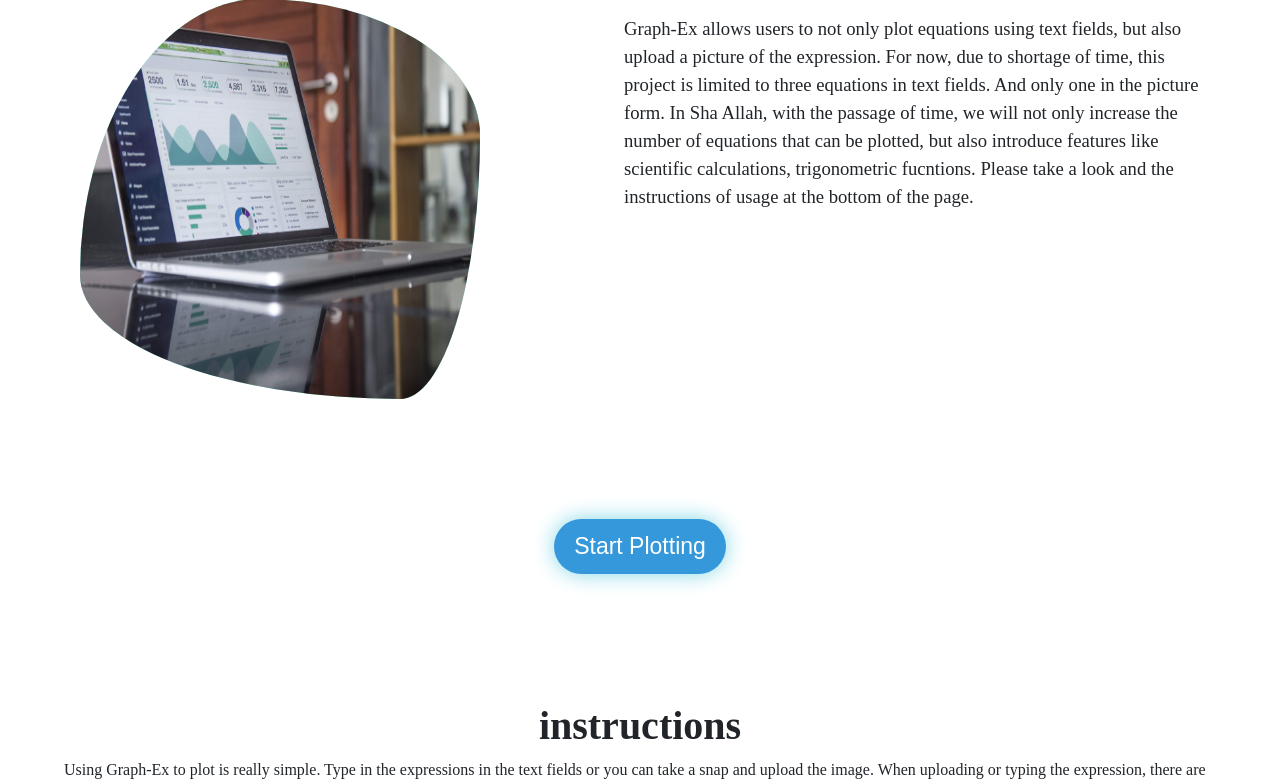
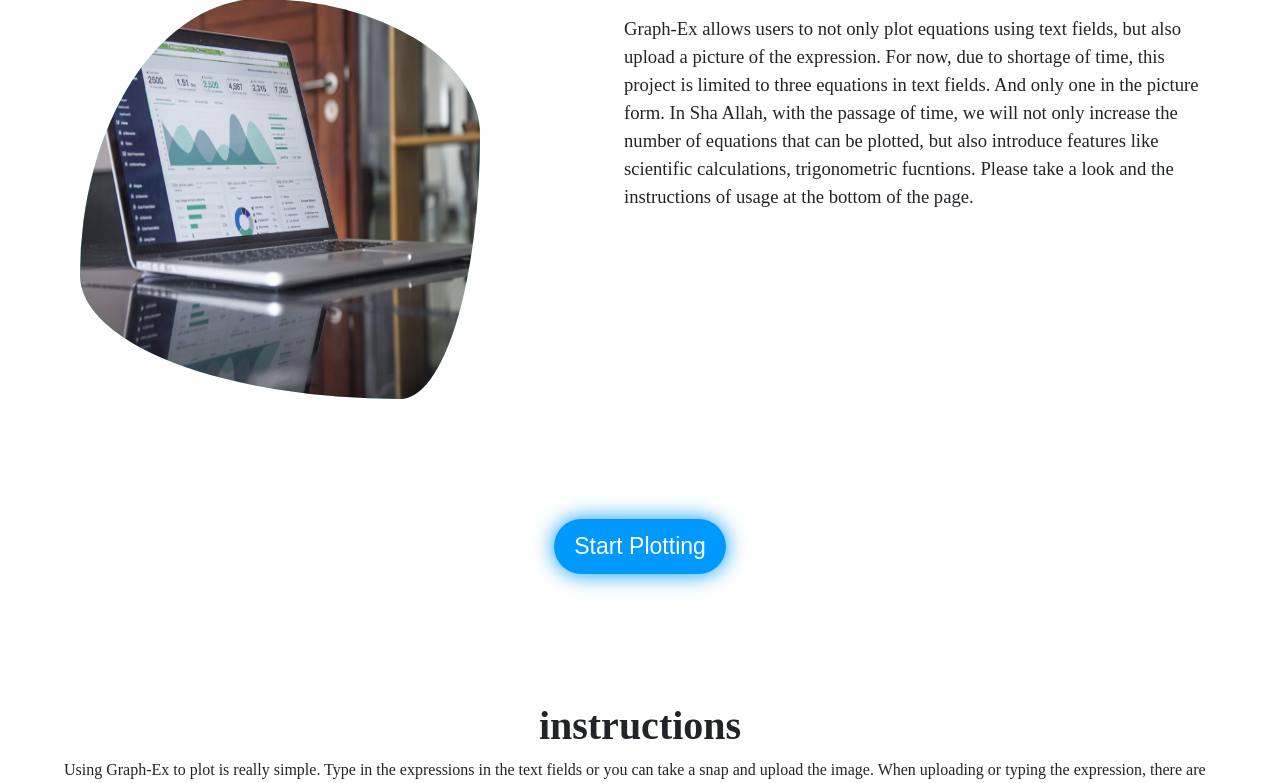
Before and after one commit to nabeelraza-7/graph-eq, a Django app: page / in a window 1280 px wide. Shown: the part 1189-1972 px from the top of the page. Run offline with Django 3.2, Linux system fonts and the light colour scheme; some libraries are stand-ins or nearby versions.

Commit message:
Little Adjustments

```diff
--- a/grapheq/project_app/views.py
+++ b/grapheq/project_app/views.py
@@ -11,13 +11,15 @@ def about_page(request):
 
 def plot(request):
     equations_from_fields = request.POST.getlist('equation')
+    image = request.POST.getlist('image_file')
     if len(equations_from_fields) != 0:
         plot_eq_fields(equations_from_fields)
-        render(request, 'project_app/results.html')
-    else:
-        image = request.POST.getlist('image_file')
+        return render(request, 'project_app/results.html')
+    elif len(image) != 0 :
         plot_eq_image(image)
+        return render(request, 'project_app/results.html')
     return render(request, 'project_app/plot.html')
+
 
 def plot_eq_fields(equations_from_fields):
     print("Equation here...", equations_from_fields)
--- a/grapheq/static/css/body.css
+++ b/grapheq/static/css/body.css
@@ -85,13 +85,13 @@ main{
     -webkit-border-radius: 28;
     -moz-border-radius: 28;
     border-radius: 28px;
-    -webkit-box-shadow: 0px 0px 21px #83d7e6;
-    -moz-box-shadow: 0px 0px 21px #83d7e6;
-    box-shadow: 0px 0px 21px #83d7e6;
+    -webkit-box-shadow: 0px 0px 21px #0099FF;
+    -moz-box-shadow: 0px 0px 21px #0099FF;
+    box-shadow: 0px 0px 21px #0099FF;
     font-family: Arial;
     color: #ffffff;
     font-size: 23px;
-    background: #3498db;
+    background: #0099FF;
     padding: 10px 20px 10px 20px;
     text-decoration: none;
     border: 0px;
--- a/grapheq/static/css/style.css
+++ b/grapheq/static/css/style.css
@@ -1,13 +1,7 @@
 *{
     box-sizing: border-box;
 }
-
-.grid-container{
-    margin: 5rem 0;
-    display: flex;
-    flex-wrap: wrap;
-}
-
+/* user_registration.html */
 .card{
     position: relative;
     width: 400px;
@@ -19,6 +13,7 @@
     box-shadow: 0 0 40px 20px rgba(0, 0, 0, 0.26);
     background-color: black;
 }
+/* user_login.html */
 .card1{
     position: relative;
     width: 400px;
@@ -32,6 +27,8 @@
     background-color: white;
 
 }
+/* user_registration.html */
+/* user_login.html */
 .input-fields{
     display: block;
     width: 100%;
@@ -42,6 +39,8 @@
     padding: 0.6rem;
     color: rgb(51, 51, 51);
 }
+/* user_registration.html */
+/* user_login.html */
 .input-fields::placeholder{
     color: rgb(102, 102, 102);
 }
@@ -79,7 +78,7 @@ input[type=submit]:hover {
     transform: scale(1.1);
     box-shadow: 0 0 30px 3px #0099FF;
 }
-
+/* In user_registration.html */
 .container-stuff{
     min-height: calc(100vh - 69px);
     margin: 2rem;
```
